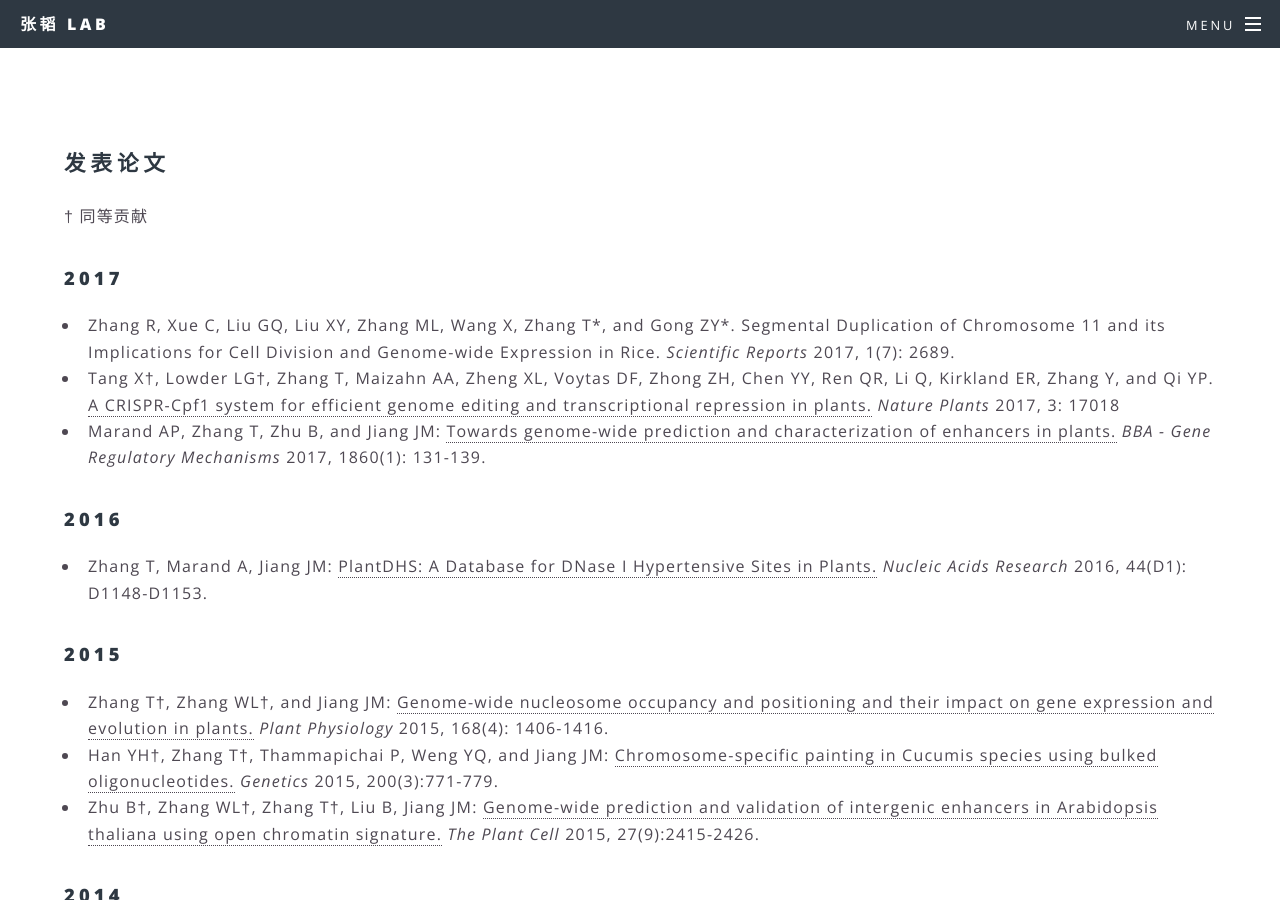
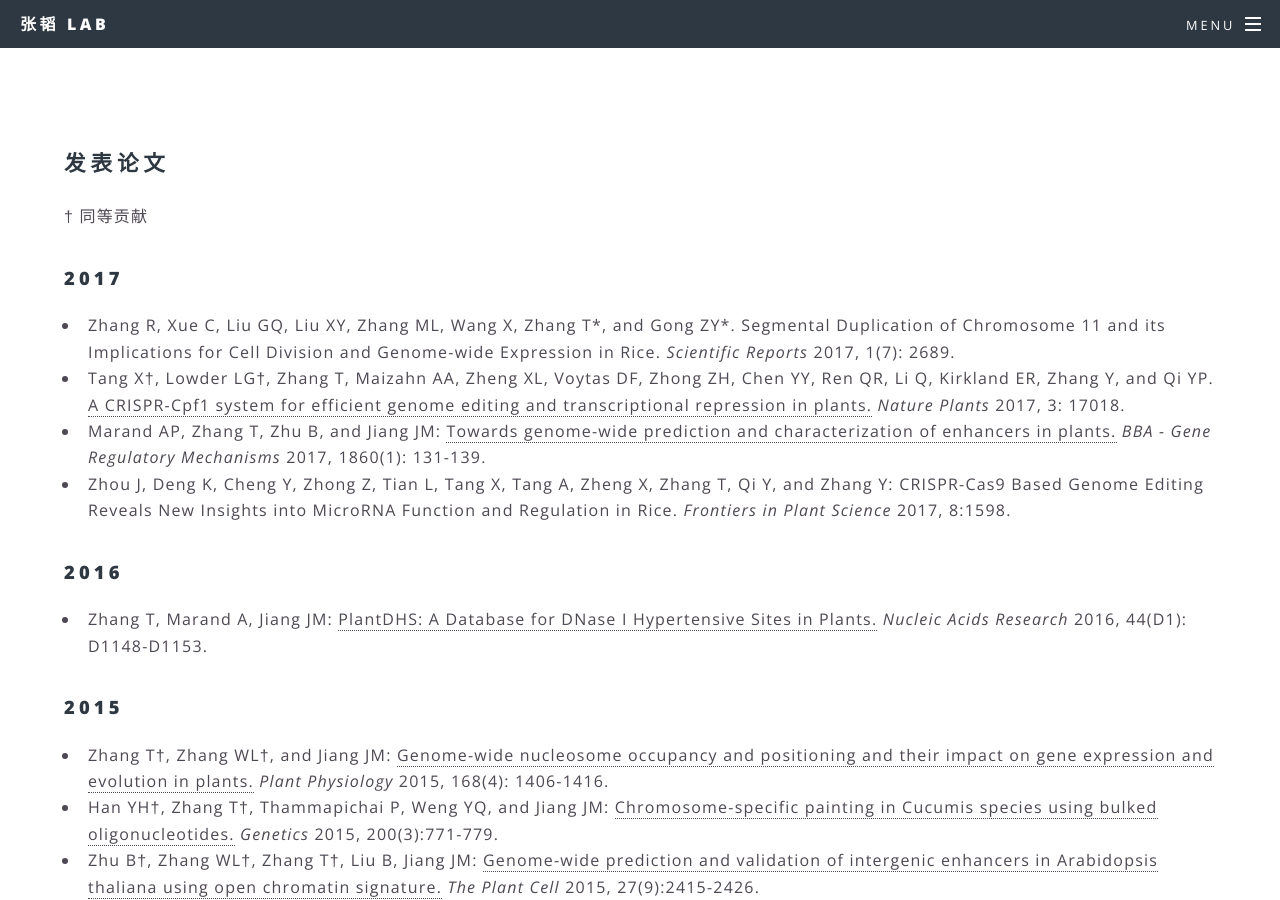
Before and after one commit to zhangtaolab/zhangtaolab.github.io, a Jekyll site: the page built from _pages/publication.md, in a window 1280 px wide and 900 px high. Built offline with Jekyll 4.4.1, drawn with Linux system fonts in a browser that asks for light colours.

Commit message:
add  Frontiers in Plant Science
add  Frontiers in Plant Science

```diff
--- a/_pages/publication.md
+++ b/_pages/publication.md
@@ -7,8 +7,9 @@ title: 发表论文
 
 ### 2017
 - Zhang R, Xue C, Liu GQ, Liu XY, Zhang ML, Wang X, Zhang T\*, and Gong ZY\*. Segmental Duplication of Chromosome 11 and its Implications for Cell Division and Genome-wide Expression in Rice. _Scientific Reports_ 2017, 1(7): 2689.
-- Tang X†, Lowder LG†, Zhang T, Maizahn AA, Zheng XL, Voytas DF, Zhong ZH, Chen YY, Ren QR, Li Q, Kirkland ER, Zhang Y, and Qi YP. [A CRISPR-Cpf1 system for efficient genome editing and transcriptional repression in plants.](/pdf/2017/2017_Nature_Plants.pdf) _Nature Plants_ 2017, 3: 17018
+- Tang X†, Lowder LG†, Zhang T, Maizahn AA, Zheng XL, Voytas DF, Zhong ZH, Chen YY, Ren QR, Li Q, Kirkland ER, Zhang Y, and Qi YP. [A CRISPR-Cpf1 system for efficient genome editing and transcriptional repression in plants.](/pdf/2017/2017_Nature_Plants.pdf) _Nature Plants_ 2017, 3: 17018.
 - Marand AP, Zhang T, Zhu B, and Jiang JM: [Towards genome-wide prediction and characterization of enhancers in plants.](/pdf/2016/BBE_2016_inpress.pdf) _BBA - Gene Regulatory Mechanisms_ 2017, 1860(1): 131-139.
+- Zhou J, Deng K, Cheng Y, Zhong Z, Tian L, Tang X, Tang A, Zheng X, Zhang T, Qi Y, and Zhang Y: CRISPR-Cas9 Based Genome Editing Reveals New Insights into MicroRNA Function and Regulation in Rice. _Frontiers in Plant Science_ 2017, 8:1598.
 
 ### 2016
 - Zhang T, Marand A, Jiang JM: [PlantDHS: A Database for DNase I Hypertensive Sites in Plants.](/pdf/2016/NAR_2016.pdf) _Nucleic Acids Research_ 2016, 44(D1): D1148-D1153.
```
